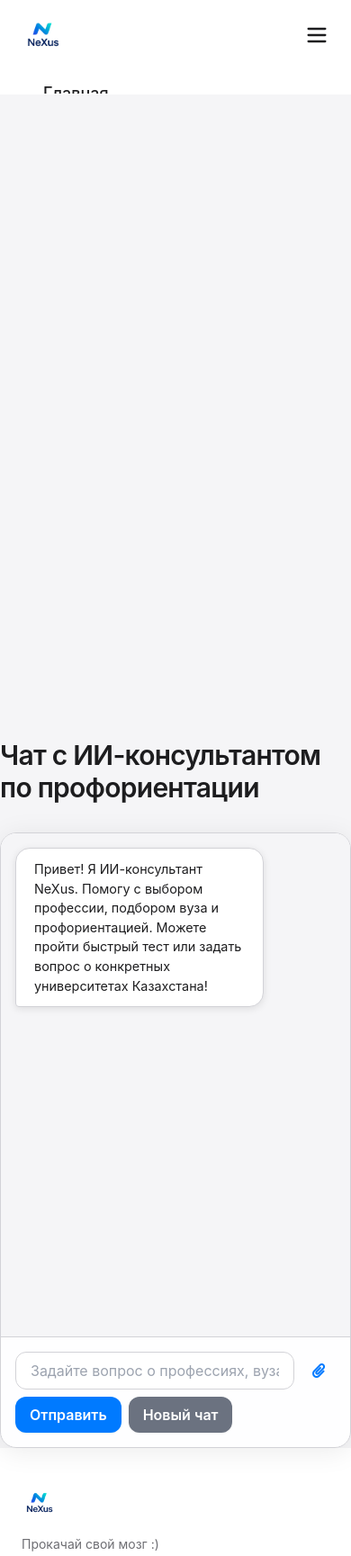
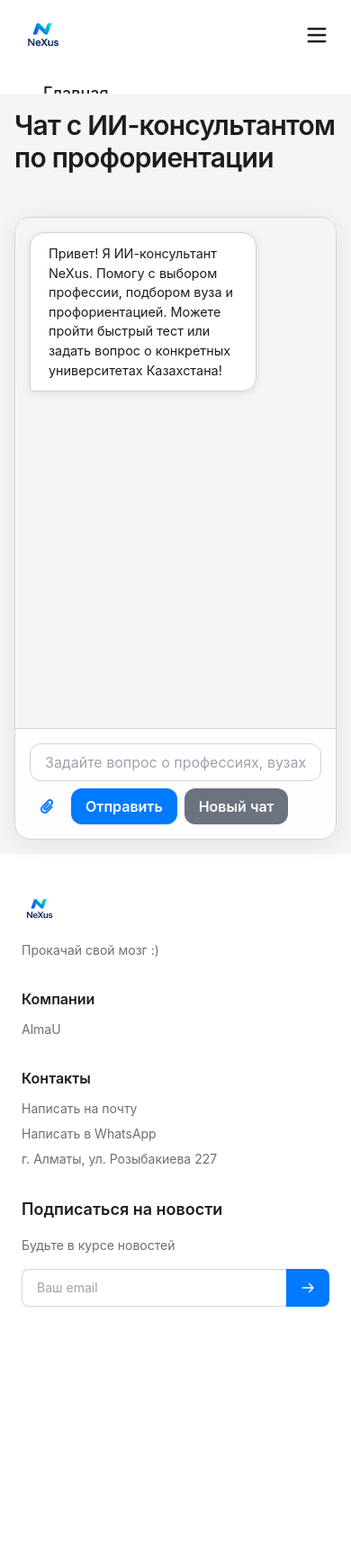
Before and after one commit to Dasha311/NewStydent, a Django app: page /contacts/ in a window 390 px wide. Shown: the part 25-1754 px from the top of the page at 90% size. After the commit the page ends 1477 px from the top, so only its background shows below. Run offline with Django 5.2, Linux system fonts and the light colour scheme; some libraries are stand-ins or nearby versions.

Commit message:
first commit

```diff
--- a/ftontend/templates/contact.html
+++ b/ftontend/templates/contact.html
@@ -22,16 +22,25 @@
       overflow-wrap: anywhere;
     }
     button, a, input { transition: all 0.3s ease; }
+        .contact-page-container {
+      width: min(100%, 900px);
+      margin-inline: auto;
+      padding: clamp(1.5rem, 4vw, 2.5rem) clamp(1rem, 4vw, 3rem) clamp(2rem, 6vw, 4rem);
+      min-height: calc(100vh - 3rem);
+      display: flex;
+      flex-direction: column;
+    }
+    @media (max-width: 640px) {
+      .contact-page-container {
+        padding: 1rem;
+        min-height: 100vh;
+      }
+    }
     .contact-chat-wrapper {
-      min-height: calc(100vh - 10rem);
+      flex: 1;
       display: flex;
       flex-direction: column;
       gap: 1.5rem;
-    }
-    @media (max-width: 768px) {
-      .contact-chat-wrapper {
-        min-height: calc(100vh - 8rem);
-      }
     }
     .card {
       background: rgba(255, 255, 255, 0.9);
@@ -45,12 +54,19 @@
       display: flex;
       flex-direction: column;
       min-height: 0;
-      height: min(850px, calc(100vh - 12rem));
+      height: min(850px, calc(100vh - 8rem));
       overflow: hidden;
+      width: 100%;
     }
-    @media (max-width: 768px) {
+    @media (min-width: 768px) {
       .contact-chat-card {
-        height: calc(100vh - 10rem);
+        margin-inline: auto;
+        width: min(100%, 760px);
+      }
+    }
+    @media (max-width: 1024px) {
+      .contact-chat-card {
+        height: auto;
       }
     }
     #chat-container {
@@ -155,9 +171,10 @@
 {% endblock %}
 
 {% block content %}
-  <div class="max-w-5xl mx-auto px-6 py-12 flex-1 contact-chat-wrapper"></div>
-    <h1 class="text-3xl font-semibold tracking-tight mb-8">Чат с ИИ-консультантом по профориентации</h1>
-    <div class="card flex flex-col contact-chat-card">
+  <div class="contact-page-container">
+    <div class="contact-chat-wrapper">
+      <h1 class="text-3xl font-semibold tracking-tight mb-6 sm:mb-8">Чат с ИИ-консультантом по профориентации</h1>
+      <div class="card flex flex-col contact-chat-card">
       <div id="chat-container" class="flex-1 p-4 space-y-3 bg-[var(--color-bg)] flex flex-col">
         <!-- Messages will be loaded here -->
       </div>
@@ -175,6 +192,7 @@
         </form>
       </div>
     </div>
+   </div>
   </div>
 {% endblock %}
 
```
